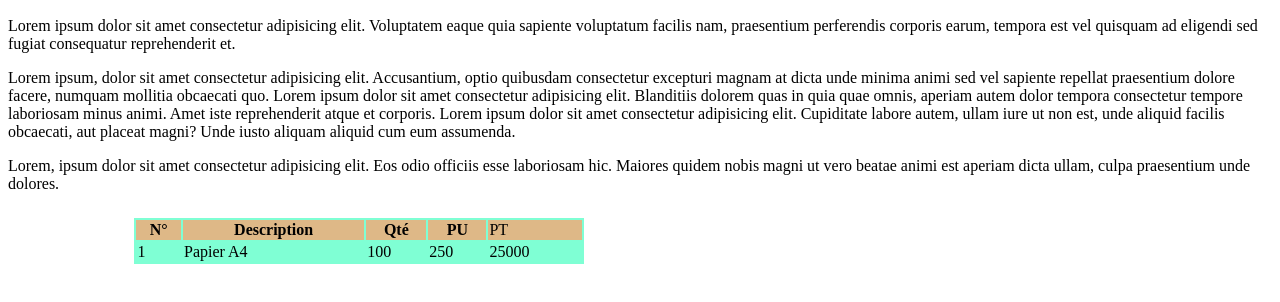
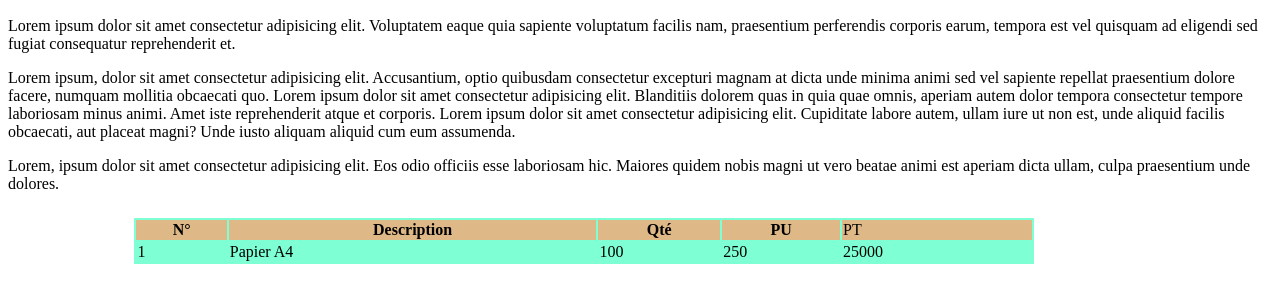
Before and after one commit to MATECH2022/MATECH2022.github.io, a plain HTML site: page index.html in a window 1280 px wide. Shown: the part 110-412 px from the top of the page. Drawn offline with Linux system fonts and the light colour scheme.

Commit message:
Table style

```diff
--- a/index.html
+++ b/index.html
@@ -25,7 +25,7 @@
             Eos odio officiis esse laboriosam hic. Maiores quidem nobis magni ut vero beatae animi est aperiam dicta ullam, culpa praesentium unde dolores.
         </nav>
     </p>
-    <table style="background-color: aquamarine; margin-top: 2%; margin-left: 10%; margin-right: 10%; box-shadow: cornflowerblue; width: 450px;">
+    <table style="background-color: aquamarine; margin-top: 2%; margin-left: 10%; margin-right: 10%; box-shadow: cornflowerblue; width: 900px;">
         <thead style="background-color: burlywood;">
             <tr> <th>N°</th> <th>Description</th> <th>Qté</th>
             <th>PU</th> <td>PT</td></tr>
```
